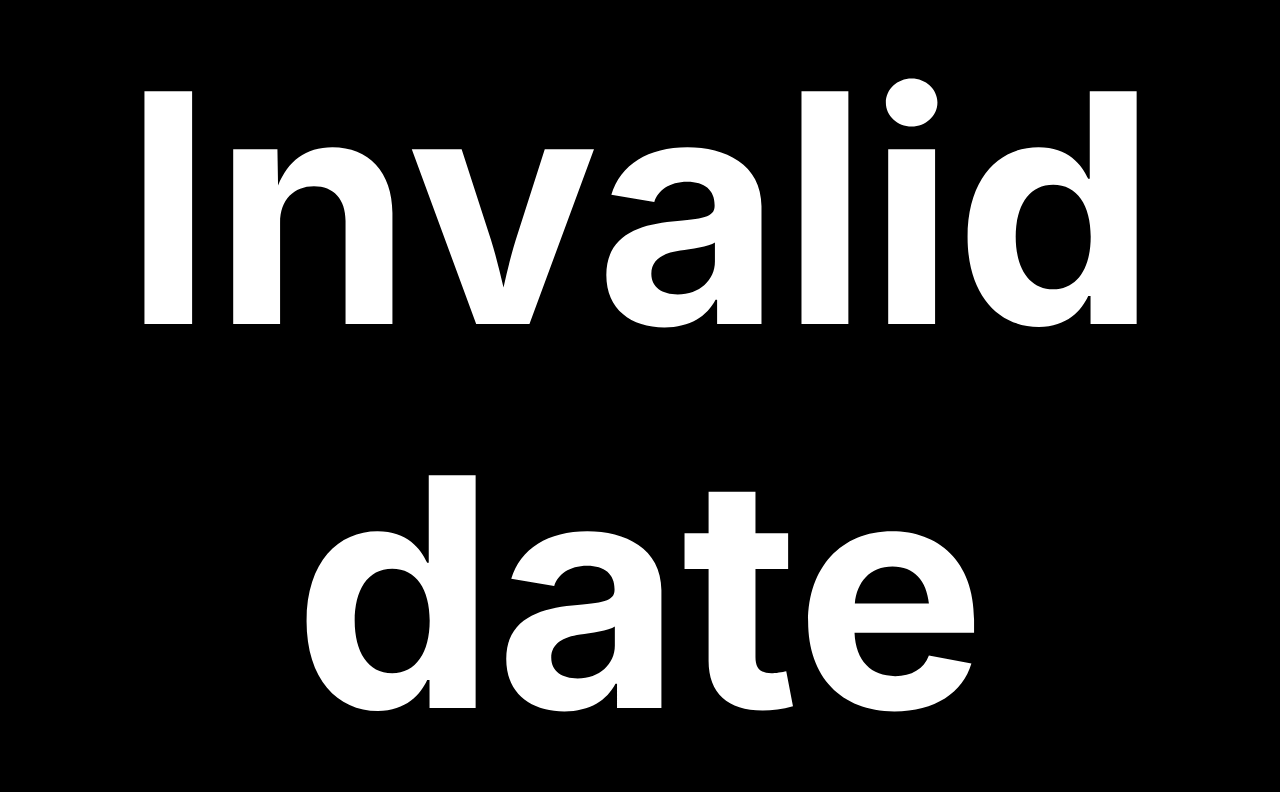
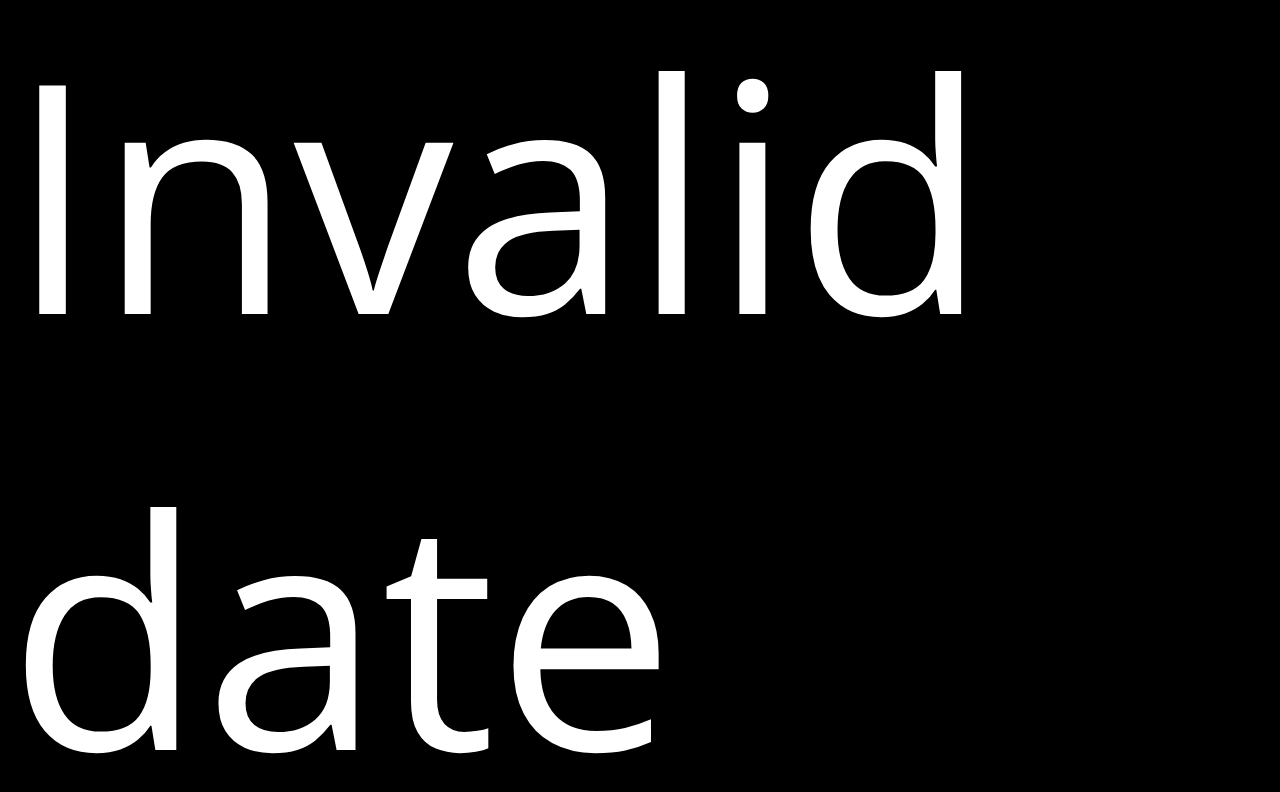
Before and after one commit to oskarijarvelin/next-obs-timer, a Next.js app: page /countdown in a window 1280 px wide. Shown: the top 792 px of the page. Built offline with nearby package versions, Linux system fonts and the light colour scheme.

Commit message:
Reworked UI

```diff
--- a/context.js
+++ /dev/null
@@ -1,3 +0,0 @@
-import { createContext } from 'react'
-const AppContext = createContext()
-export default AppContext
--- /dev/null
+++ b/index.module.css
@@ -0,0 +1,8 @@
+.container {
+    align-items: center;
+    color: white;
+    display: flex;
+    font-size: 25vw;
+    height: 100vh;
+    justify-content: center;
+}
--- a/package.json
+++ b/package.json
@@ -4,17 +4,13 @@
   "description": "Timer and countdown for OBS",
   "main": "index.js",
   "dependencies": {
-    "@chakra-ui/react": "^2.1.2",
-    "@emotion/react": "^11.9.0",
-    "@emotion/styled": "^11.8.1",
-    "framer-motion": "^6.3.4",
+    "@fontsource/open-sans": "^4.5.10",
     "moment": "^2.29.3",
     "next": "^12.1.6",
     "react": "^18.1.0",
     "react-dom": "^18.1.0",
     "react-moment": "^1.1.2"
   },
-  "devDependencies": {},
   "scripts": {
     "dev": "next dev",
     "build": "next build",
--- a/pages/_app.js
+++ b/pages/_app.js
@@ -1,56 +1,7 @@
-import App from 'next/app';
-import AppContext from '../context'
-import { ChakraProvider, extendTheme } from "@chakra-ui/react"
-import { createBreakpoints } from "@chakra-ui/theme-tools"
+
+import '@fontsource/open-sans'
 import '../styles.css'
 
-const breakpoints = createBreakpoints({
-    sm: "320px",
-    sm2: "460px",
-    md: "768px",
-    lg: "960px",
-    xl: "1280px",
-    xxl: "1332px",
-})
-
-const theme = extendTheme({
-    colors: {
-        bg: '#000',
-        light: '#FFF',
-        body: '#000',
-        mute: '#666',
-        current: '#C3D9D7',
-    },
-    breakpoints,
-})
-
-export default class MyApp extends App {
-
-    state = {
-        time: new Date(),
-        stop: true
-    }
-
-    setTime = ( date ) => {
-        this.setState({
-            time: date
-        })
-    }
-
-    setStop = ( value ) => {
-        this.setState({
-            stop: value
-        })
-    }
-
-    render() {
-        const { Component, pageProps } = this.props;
-        return (
-            <ChakraProvider theme={theme}>
-                <AppContext.Provider value={{time: this.state.time, setTime: this.setTime, stop: this.state.stop, setStop: this.setStop}}>
-                    <Component {...pageProps} />
-                </AppContext.Provider>
-            </ChakraProvider>
-        )
-    }
+export default function MyApp({ Component, pageProps }) {
+    return <Component {...pageProps} />
 }
--- a/pages/_document.js
+++ /dev/null
@@ -1,22 +0,0 @@
-import Document, { Html, Head, Main, NextScript } from 'next/document'
-
-class MyDocument extends Document {
-  static async getInitialProps(ctx) {
-    const initialProps = await Document.getInitialProps(ctx)
-    return { ...initialProps }
-  }
-
-  render() {
-    return (
-      <Html lang="fi">
-        <Head />
-        <body>
-          <Main />
-          <NextScript />
-        </body>
-      </Html>
-    )
-  }
-}
-
-export default MyDocument
--- a/pages/countdown.js
+++ b/pages/countdown.js
@@ -1,6 +1,6 @@
-import { Box,Heading } from '@chakra-ui/react'
 import Moment from 'react-moment'
 import moment from 'moment'
+import styles from '../index.module.css'
 
 export default function Countdown({time}) {
     const secs = moment(time, 'HH:mm:ss').diff(moment(), 'seconds');
@@ -8,12 +8,9 @@ export default function Countdown({time}) {
     const target = moment( moment().format('DD.MM.YYYY ') + time, 'DD.MM.YYYY HH:mm:ss');
 
     return (
-        <Box p={10} h="100vh" display="flex" alignItems="center"  justifyContent="center" textAlign="center">
-            <Heading id="time" fontSize="25vw" color="#FFF">
-                {formatted}
-            </Heading>
-
-        </Box>
+        <div suppressHydrationWarning className={styles.container}>
+            {formatted}
+        </div>
     )
 }
 
--- a/styles.css
+++ b/styles.css
@@ -1,3 +1,5 @@
 body {
-    background-color: #000 !important;
+    background: black;
+    font-family: 'Open Sans';
+    overflow: hidden;
 }
```
Also changed, not shown: pages/clock.js (+4 -6 lines), pages/index.js (+4 -19 lines).
